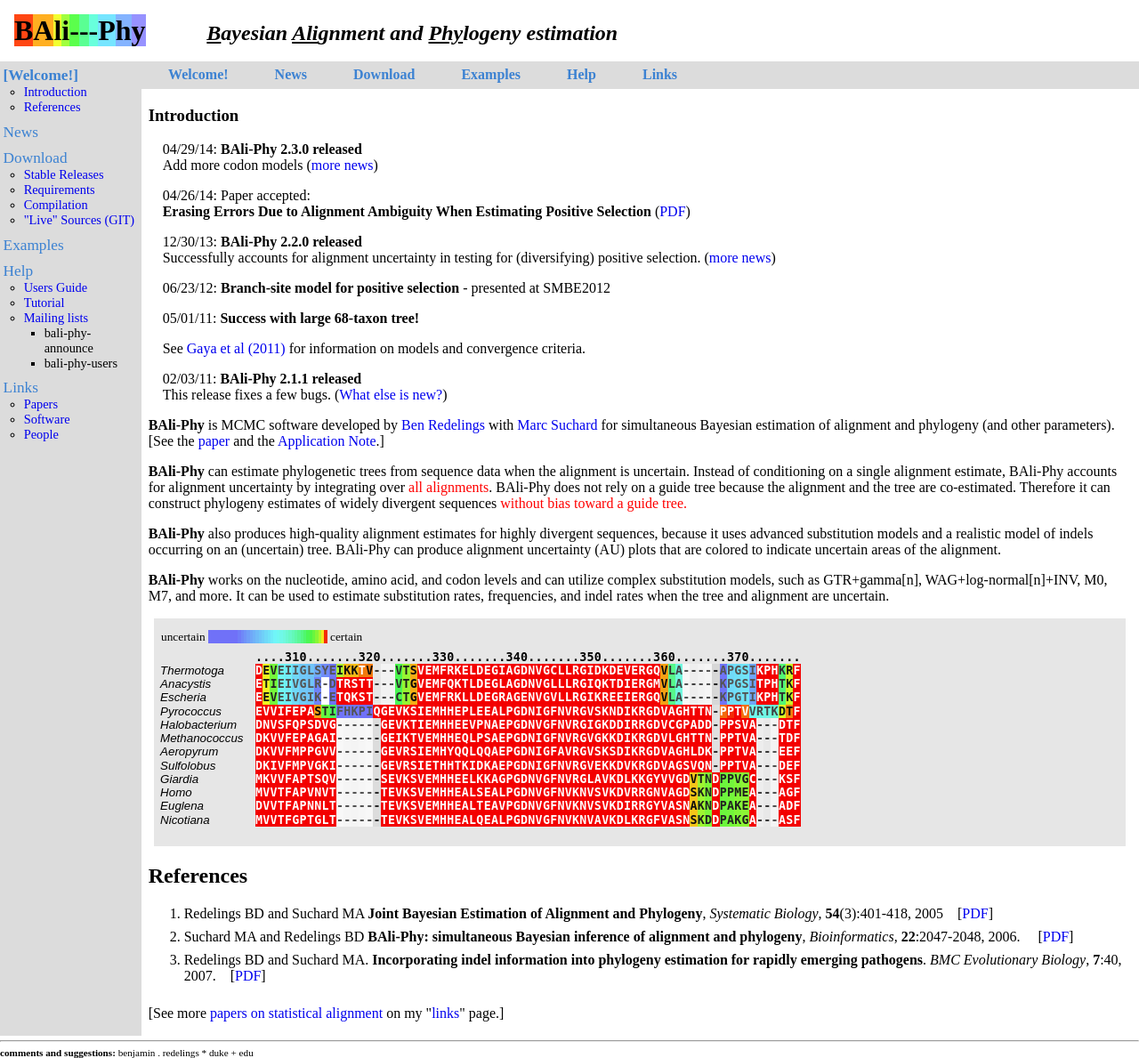
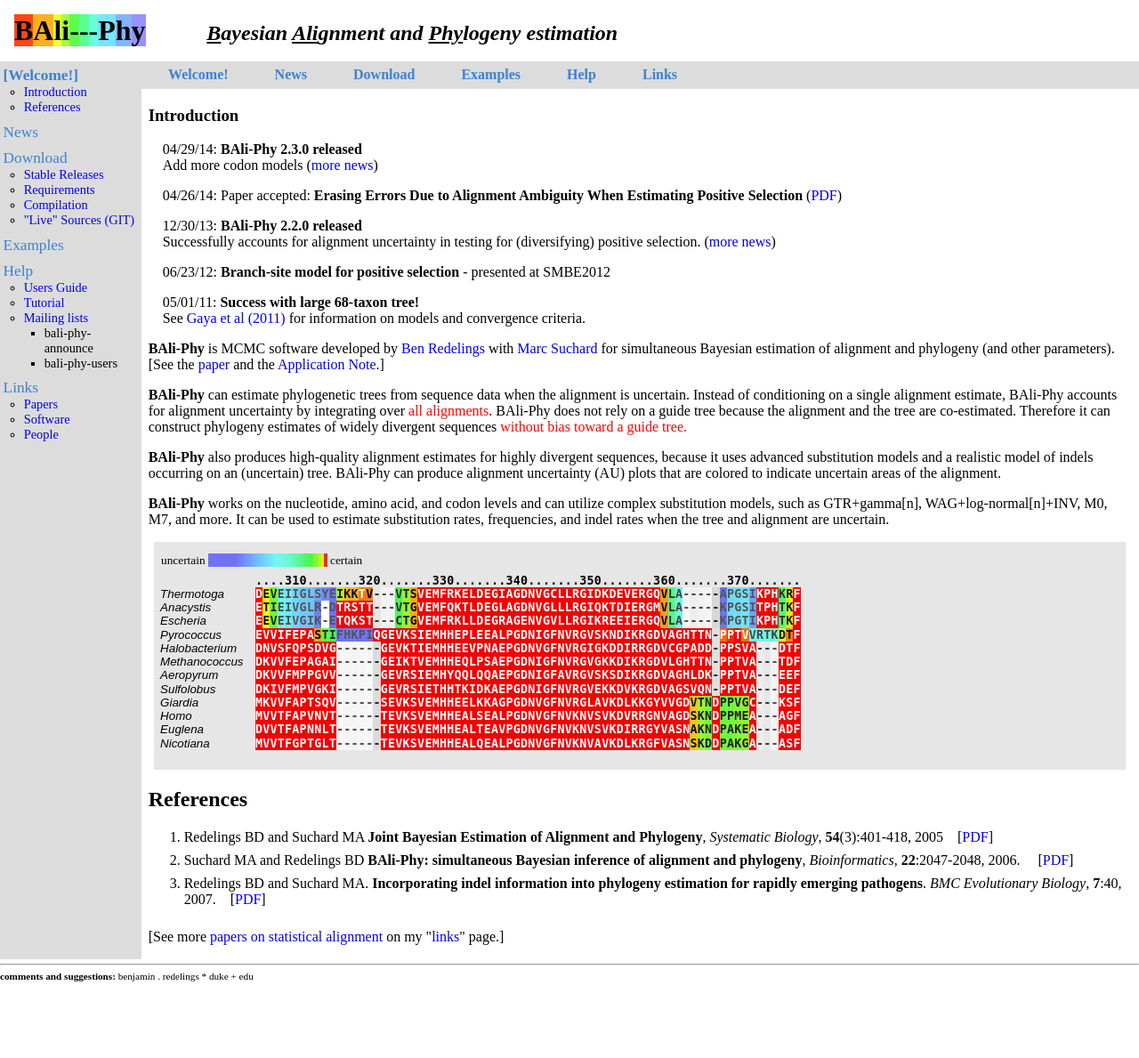
Before and after one commit to bredelings/php-bali-phy.org, a PHP site: page / in a window 1280 px wide. Shown: the whole page at 89% size. After the commit the page ends 1103 px from the top, so only its background shows below. Run offline with PHP 8.4, Linux system fonts and the light colour scheme; data that the repository does not hold is empty.

Commit message:
Update.
Former-commit-id: 13d8524ead1115911706e36611adbb0208226d00

```diff
--- a/index.php
+++ b/index.php
@@ -30,19 +30,17 @@
 	      <p>04/29/14: <strong>BAli-Phy 2.3.0 released</strong><br/>
                Add more codon models (<a href="news.php#2.3.0">more news</a>)</p>
 
-	      <p>04/26/14: Paper accepted:<br/> <strong>Erasing Errors Due to Alignment Ambiguity When Estimating Positive Selection</strong> (<a href="branch-site-article.pdf">PDF</a>)</p>
+	      <p>04/26/14: Paper accepted: <strong>Erasing Errors Due to Alignment Ambiguity When Estimating Positive Selection</strong> (<a href="branch-site-article.pdf">PDF</a>)</p>
 
 	      <p>12/30/13: <strong>BAli-Phy 2.2.0 released</strong><br/>
 		Successfully accounts for alignment uncertainty in testing for (diversifying) positive selection. (<a href="news.php#2.2.0">more news</a>)</p>
 
 	      <p>06/23/12: <strong>Branch-site model for positive selection</strong> - presented at SMBE2012</p>
 
-	      <p>05/01/11: <strong>Success with large 68-taxon tree!</strong></p>
+	      <p>05/01/11: <strong>Success with large 68-taxon tree!</strong><br/>
 	      See <a
 href="http://www.mycologia.org/cgi/content/short/103/2/361">Gaya et
 al (2011) </a> for information on models and convergence criteria.</p>
-	      <p>02/03/11: <strong>BAli-Phy 2.1.1 released</strong><br/>
-	      This release fixes a few bugs. (<a href="news.php#2.1.1">What else is new?</a>)
 	    </div>
 
 	    <p><strong>BAli-Phy</strong> is MCMC software developed by <a
```
